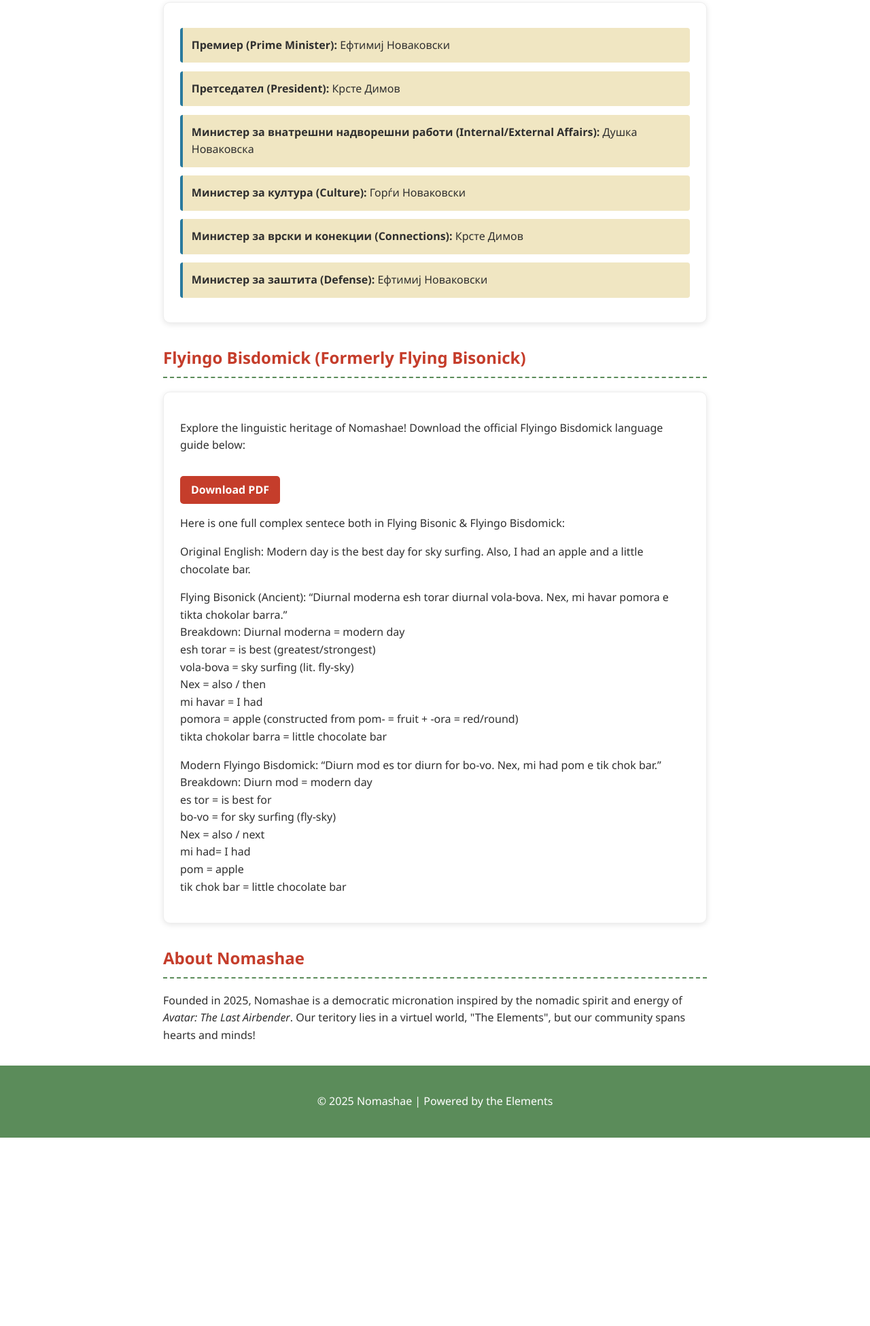
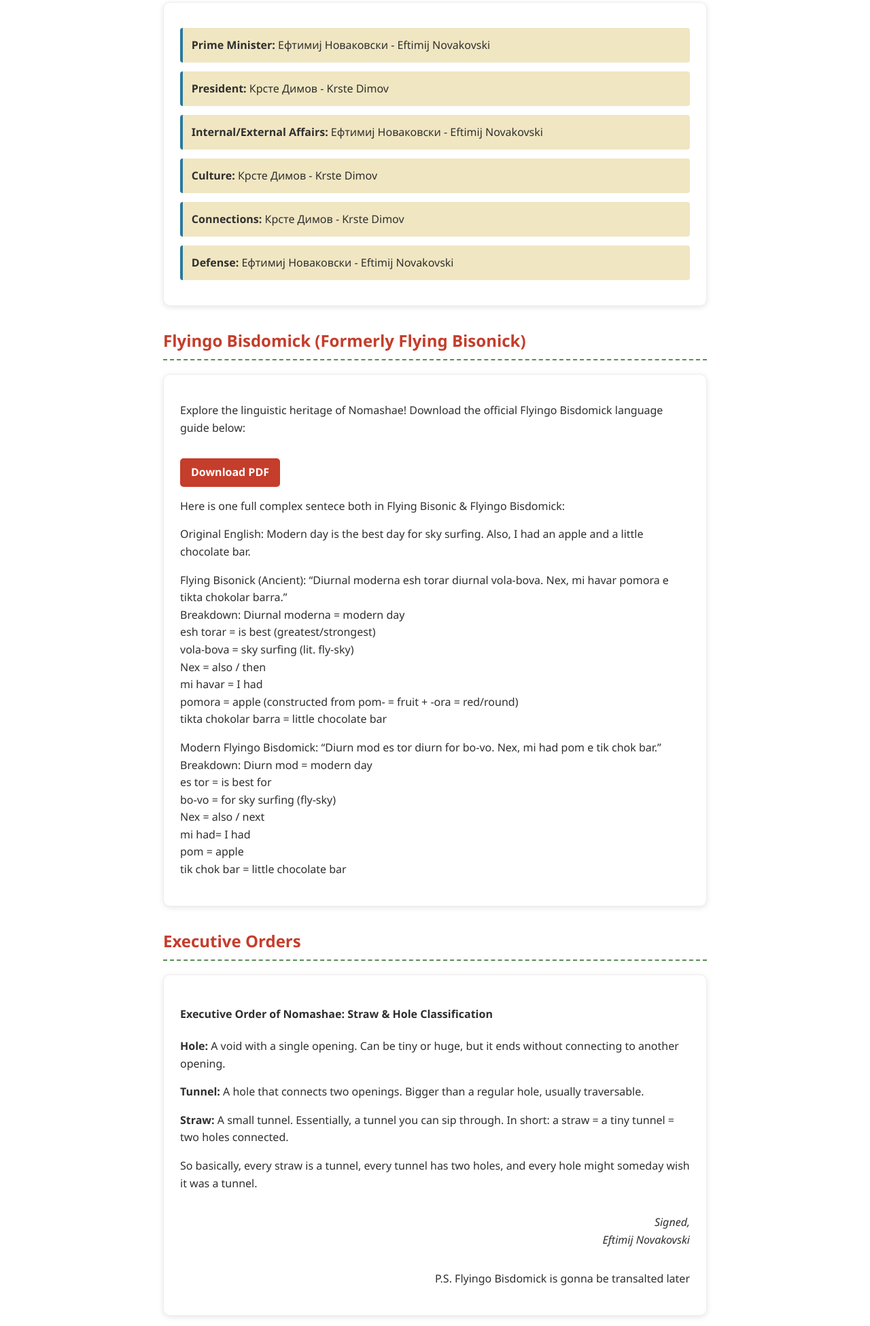
Before and after one commit to nomashae/website, a plain HTML site: page index.html in a window 1280 px wide. Shown: the part 490-2440 px from the top of the page at 68% size. Before the commit the page ends 2163 px from the top, so only its background shows below. Drawn offline with Linux system fonts and the light colour scheme.

Commit message:
Update index.html (executive update)
Executive order of Nomashae for hole, tunnel, straw clasification is adeed

```diff
--- a/index.html
+++ b/index.html
@@ -201,11 +201,11 @@
             setTimeout(() => {
                 document.getElementById('pixel-loader').remove();
             }, 1000);
-        }, 3000);
+        }, 500);
     </script>
 
     <header>
-        <img src="./assets/Flag_Nomashae.png" alt="Flag of Nomashae" class="flag-img">
+        <img src="./assets/Flag_Nomashae.png" alt="Flag of Nomashae" class="flag-img" onerror="this.onerror=null;this.src='https://placehold.co/200x120/F0E6C2/C53D2B?text=Flag+Not+Found';">
         <h1>Nomashae</h1>
         <p class="motto">"Energy in Motion"</p>
     </header>
@@ -214,22 +214,22 @@
         <h2>Our Parliament</h2>
         <div class="government">
             <div class="minister">
-                <strong>Премиер (Prime Minister):</strong> Ефтимиј Новаковски
+                <strong>Prime Minister:</strong> Ефтимиј Новаковски - Eftimij Novakovski
             </div>
             <div class="minister">
-                <strong>Претседател (President):</strong> Крсте Димов
+                <strong>President:</strong> Крсте Димов - Krste Dimov
             </div>
             <div class="minister">
-                <strong>Министер за внатрешни надворешни работи (Internal/External Affairs):</strong> Душка Новаковска
+                <strong>Internal/External Affairs:</strong> Ефтимиј Новаковски - Eftimij Novakovski
             </div>
             <div class="minister">
-                <strong>Министер за култура (Culture):</strong> Горѓи Новаковски
+                <strong>Culture:</strong> Крсте Димов - Krste Dimov
             </div>
             <div class="minister">
-                <strong>Министер за врски и конекции (Connections):</strong> Крсте Димов
+                <strong>Connections:</strong> Крсте Димов - Krste Dimov
             </div>
             <div class="minister">
-                <strong>Министер за заштита (Defense):</strong> Ефтимиј Новаковски
+                <strong>Defense:</strong> Ефтимиј Новаковски - Eftimij Novakovski
             </div>
         </div>
     </section>
@@ -247,6 +247,20 @@
             <p>Modern Flyingo Bisdomick: “Diurn mod es tor diurn for bo-vo. Nex, mi had pom e tik chok bar.”<br>Breakdown: Diurn mod = modern day<br>es tor = is best for<br>bo-vo = for sky surfing (fly-sky)<br>Nex = also / next<br>mi had= I had<br>pom = apple<br>tik chok bar = little chocolate bar</p>
         </div>
     </section>
+
+    <section>
+        <h2>Executive Orders</h2>
+        <div class="special-section">
+            <h4>Executive Order of Nomashae: Straw & Hole Classification</h4>
+            <p><strong>Hole:</strong> A void with a single opening. Can be tiny or huge, but it ends without connecting to another opening.</p>
+            <p><strong>Tunnel:</strong> A hole that connects two openings. Bigger than a regular hole, usually traversable.</p>
+            <p><strong>Straw:</strong> A small tunnel. Essentially, a tunnel you can sip through. In short: a straw = a tiny tunnel = two holes connected.</p>
+            <p>So basically, every straw is a tunnel, every tunnel has two holes, and every hole might someday wish it was a tunnel.</p>
+            <p style="text-align: right; margin-top: 2rem; font-style: italic;">Signed,<br>Eftimij Novakovski</p>
+            <p style="text-align: right; margin-top: 2rem">P.S. Flyingo Bisdomick is gonna be transalted later</p>
+        </div>
+    </section>
+
     <section>
         <h2>About Nomashae</h2>
         <p>Founded in 2025, Nomashae is a democratic micronation inspired by the nomadic spirit and energy of
@@ -300,11 +314,18 @@
         });
 
         // 3. WATER TRIBE AMBIENCE (click to play/pause)
-        const audio = new Audio('air.mp3');
-        audio.loop = true;
-        document.sound.onClick('click', () => {
-            audio.paused ? audio.play() : audio.pause();
-        });
+        try {
+            const audio = new Audio('air.mp3');
+            audio.loop = true;
+            document.body.addEventListener('click', () => {
+                if (audio.paused) {
+                    audio.play().catch(e => console.error("Audio play failed:", e));
+                }
+            }, { once: true }); // Play on first click anywhere
+        } catch (e) {
+            console.error("Could not create audio:", e);
+        }
+
     </script>
 
     <script>
```
